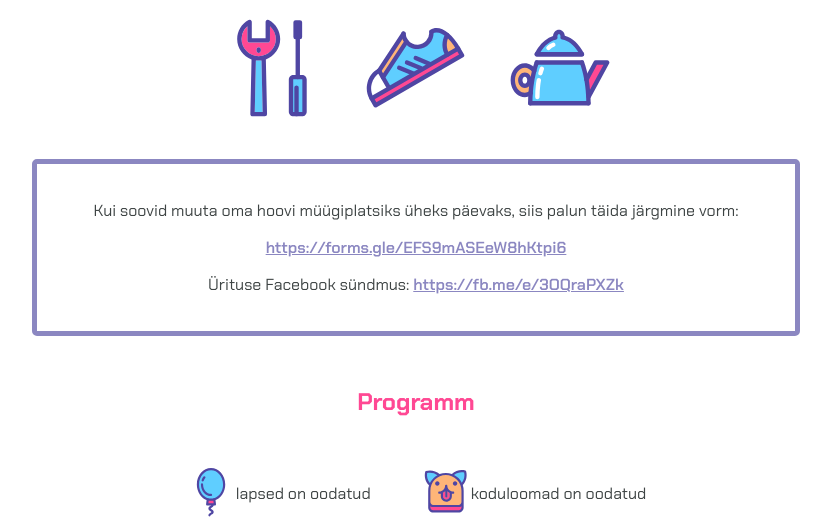
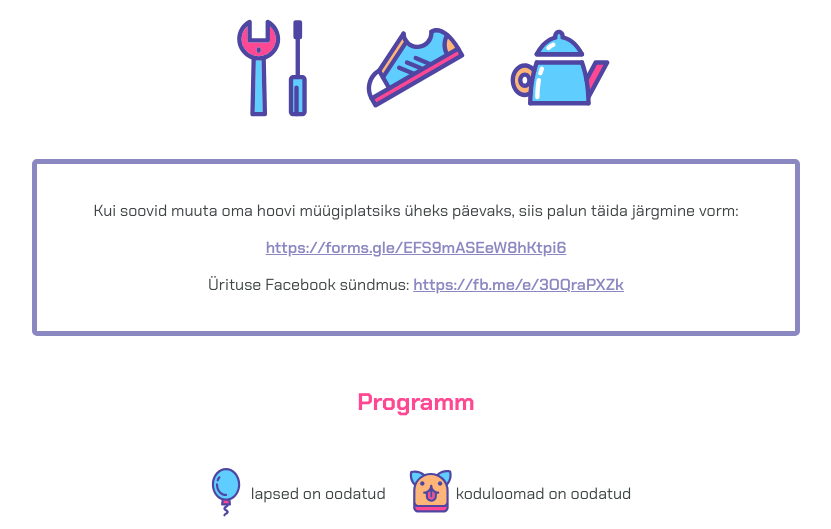
Before and after one commit to iriiiina/kvissentalihoov.ee, a plain HTML site: page index.html in a window 1280 px wide. Shown: the part 423-952 px from the top of the page, without its empty margins (224-1055 px from the left). Drawn offline with Linux system fonts and the light colour scheme.

Commit message:
fix margins for legend icons

```diff
--- a/style.css
+++ b/style.css
@@ -98,7 +98,6 @@ header img {
     flex-direction: row;
     flex-wrap: wrap;
     justify-content: center;
-    gap: 50px;
     margin: 30px 0px 50px 0px;
 }
 
@@ -106,6 +105,7 @@ header img {
     display: flex;
     flex-direction: row;
     flex-wrap: wrap;
+    margin: 0px 10px 10px 10px;
 }
 
 .legend svg {
```
